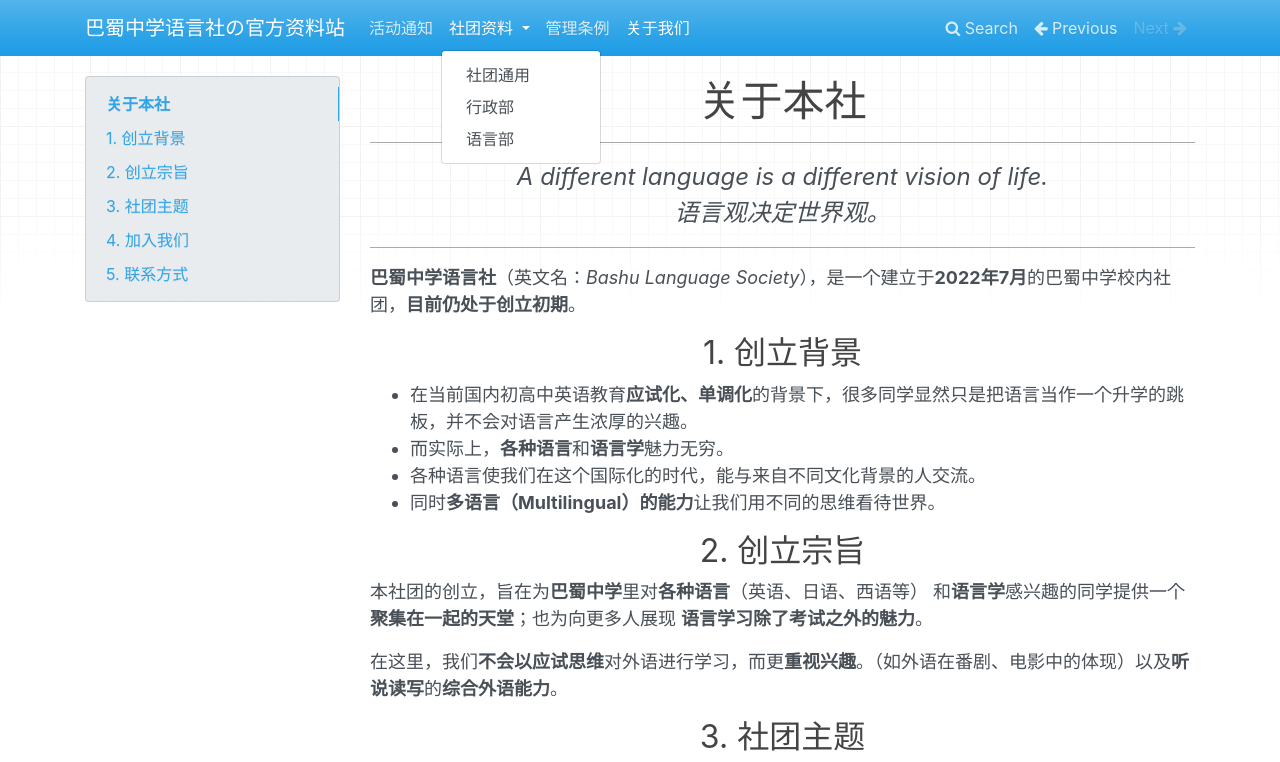
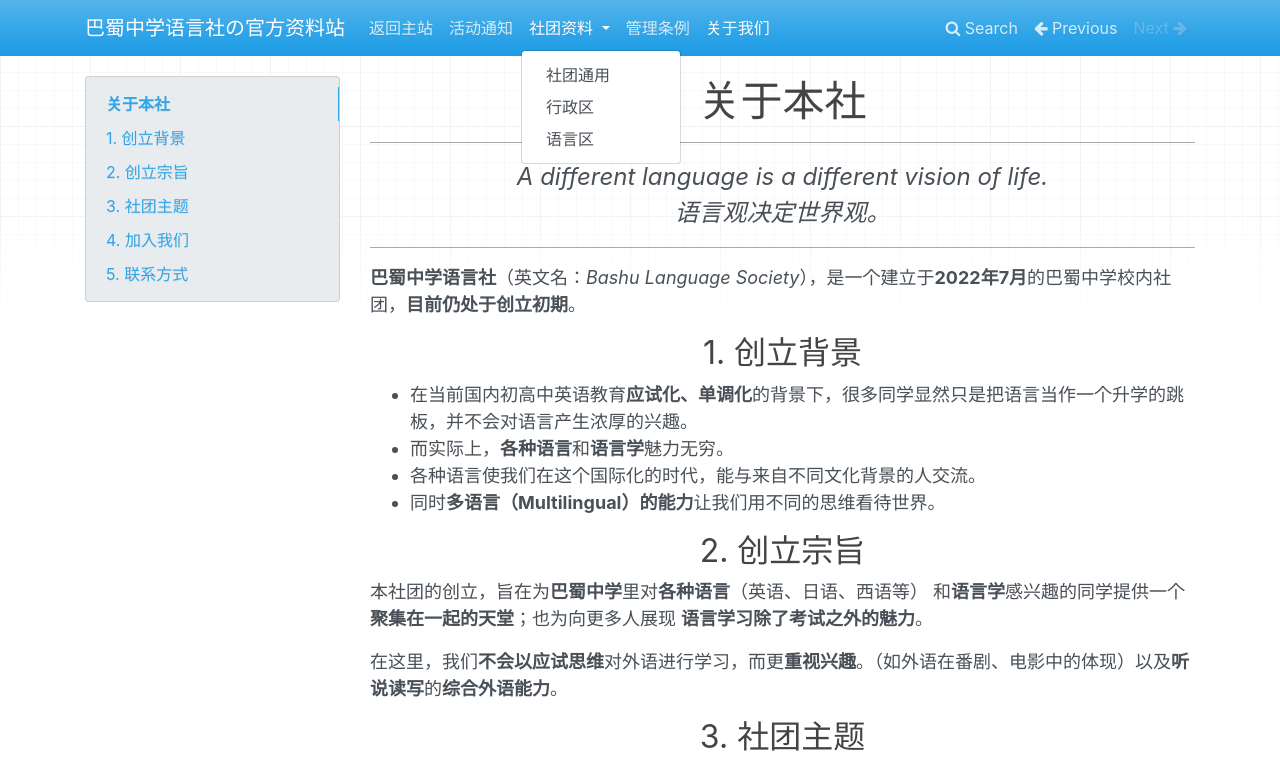
Before and after one commit to bashuyuyanshe/file, a plain HTML site: page About/index.html in a window 1280 px wide. Both pictures are taken after a click on the link "社团资料". Shown: the top 762 px of the page. Drawn offline with nearby package versions, Linux system fonts and the light colour scheme.

Commit message:
Update index.html

```diff
--- a/About/index.html
+++ b/About/index.html
@@ -31,25 +31,27 @@
 
                 <!-- Expanded navigation -->
                 <div id="navbar-collapse" class="navbar-collapse collapse">
-                        <!-- Main navigation -->
+                                               <!-- Main navigation -->
                         <ul class="nav navbar-nav">
                             <li class="navitem">
-                                <a href="../Notice/" class="nav-link">活动通知</a>
+                                <a href="https://bashuyuyanshe.github.io" class="nav-link">返回主站</a>
+                            <li class="navitem">
+                                <a href="Notice/" class="nav-link">活动通知</a>
                             </li>
                             <li class="dropdown">
                                 <a href="#" class="nav-link dropdown-toggle" data-toggle="dropdown">社团资料 <b class="caret"></b></a>
                                 <ul class="dropdown-menu">
 
 <li>
-    <a href="../Public/" class="dropdown-item">社团通用</a>
+    <a href="Public/" class="dropdown-item">社团通用</a>
 </li>
 
 <li>
-    <a href="../Admin/" class="dropdown-item">行政部</a>
+    <a href="Admin/" class="dropdown-item">行政区</a>
 </li>
 
 <li>
-    <a href="../Language/" class="dropdown-item">语言部</a>
+    <a href="Language/" class="dropdown-item">语言区</a>
 </li>
                                 </ul>
                             </li>
```
